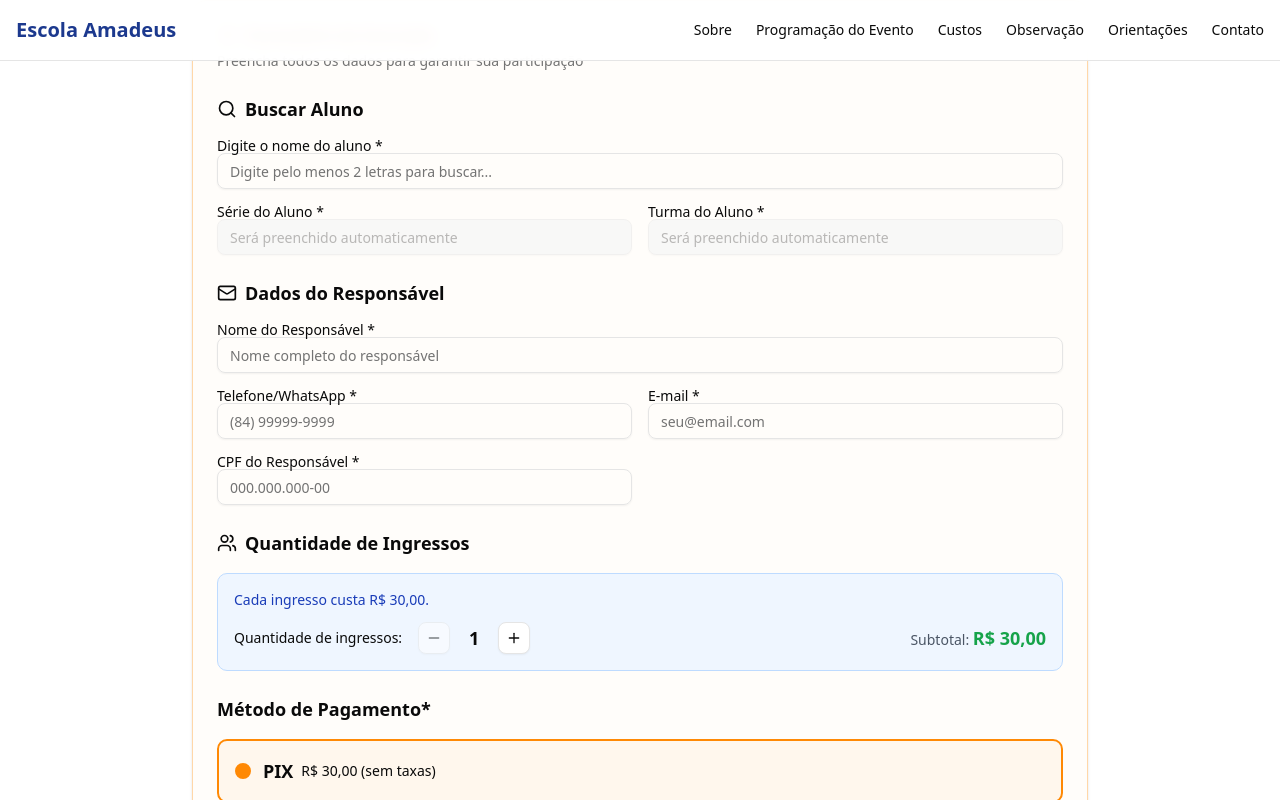
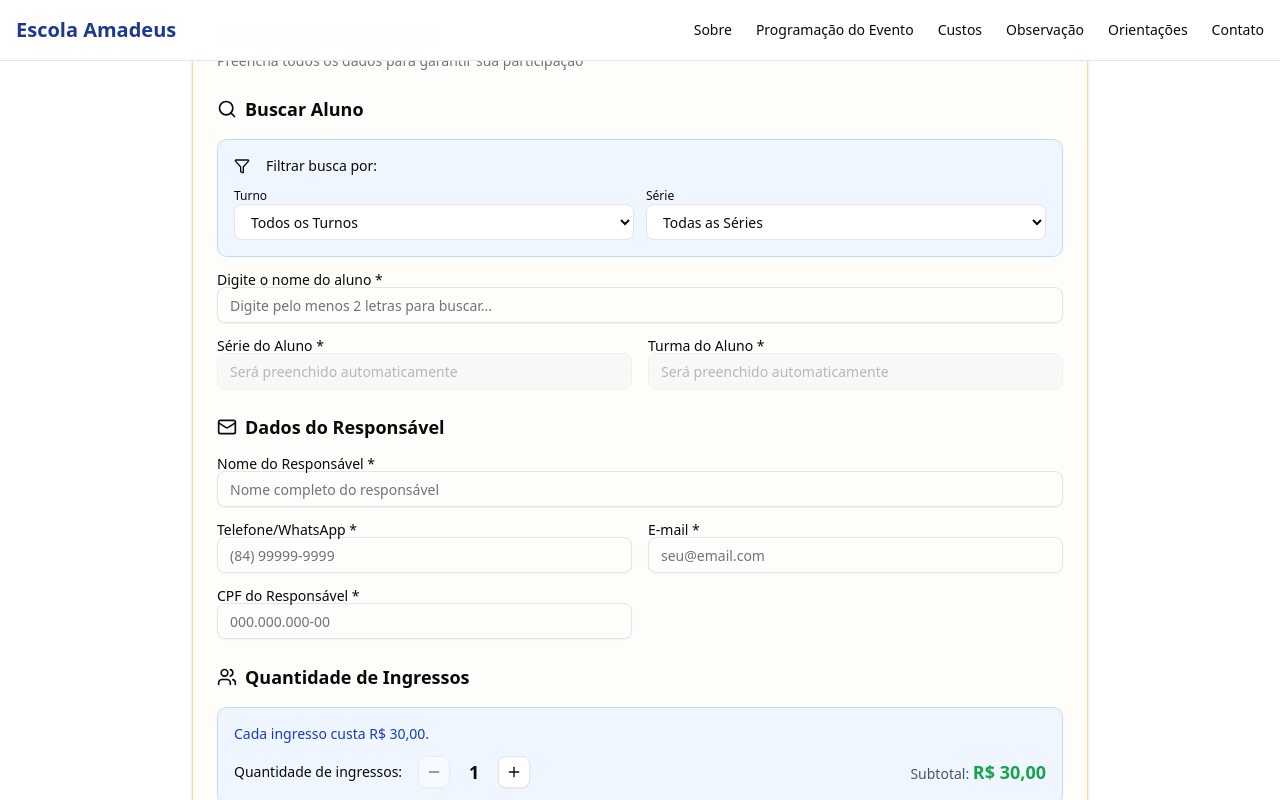
Before and after one commit to pedrologapp/amadeus2025atodenatal1, a React (Vite) app: page / in a window 1280 px wide. Both pictures are taken after a click on the button "Realizar Inscrição e Pagamento". Shown: the part 3211-4011 px from the top of the page. Built offline with nearby package versions, Linux system fonts and the light colour scheme.

Commit message:
Update App.jsx

```diff
--- a/src/App.jsx
+++ b/src/App.jsx
@@ -6,7 +6,7 @@ import { Badge } from './components/ui/badge';
 import { Separator } from './components/ui/separator';
 import { Input } from './components/ui/input';
 import { Label } from './components/ui/label';
-import { supabase } from './supabaseClient'; // NOVO: Import do Supabase
+import { supabase } from './supabaseClient';
 
 import {
   MapPin,
@@ -31,7 +31,8 @@ import {
   Utensils,
   XCircle,
   AlertTriangle,
-  Search
+  Search,
+  Filter
 } from 'lucide-react';
 
 // Importando as imagens
@@ -40,6 +41,10 @@ import interiorImage2 from './assets/happy2.JPG';
 import jardimImage from './assets/happy3.JPG';
 
 function App() {
+  // ⚙️ CONFIGURAÇÃO - Defina aqui quais turnos e séries o cliente pode pesquisar
+  const TURNOS_DISPONIVEIS = ['Manhã']; // ← EDITE AQUI com os turnos do seu banco = ['Manhã', 'Tarde'];
+  const SERIES_DISPONIVEIS = ['Grupo IV','Grupo V', 'Maternal(3)', 'Maternalzinho(2)', '1º Ano', '2º Ano', '3º Ano', '4º Ano', '5º Ano']; // ← EDITE AQUI com as séries do seu banco
+
   // Estados para o formulário
   const [showForm, setShowForm] = useState(false);
   const [formData, setFormData] = useState({
@@ -60,12 +65,16 @@ function App() {
   const [cpfError, setCpfError] = useState('');
   const [cpfValid, setCpfValid] = useState(false);
 
-  // NOVO: Estados para busca de alunos no Supabase
+  // Estados para busca de alunos no Supabase
   const [studentSearch, setStudentSearch] = useState('');
   const [studentsList, setStudentsList] = useState([]);
   const [showStudentDropdown, setShowStudentDropdown] = useState(false);
   const [selectedStudent, setSelectedStudent] = useState(null);
   const [isSearching, setIsSearching] = useState(false);
+
+  // NOVO: Estados para filtros de turno e série
+  const [selectedTurno, setSelectedTurno] = useState('');
+  const [selectedSerie, setSelectedSerie] = useState('');
 
   // Estado para quantidade de ingressos
   const [ticketQuantity, setTicketQuantity] = useState(1);
@@ -109,7 +118,7 @@ function App() {
     }, 100);
   };
 
-  // NOVO: Função para buscar alunos no Supabase
+  // Função para buscar alunos no Supabase COM FILTROS
   const searchStudents = async (searchTerm) => {
     if (searchTerm.length < 2) {
       setStudentsList([]);
@@ -119,10 +128,22 @@ function App() {
 
     setIsSearching(true);
     try {
-      const { data, error } = await supabase
+      let query = supabase
         .from('alunos')
         .select('*')
-        .ilike('nome_completo', `%${searchTerm}%`)
+        .ilike('nome_completo', `%${searchTerm}%`);
+
+      // Aplicar filtro de turno se selecionado
+      if (selectedTurno) {
+        query = query.eq('turno', selectedTurno);
+      }
+
+      // Aplicar filtro de série se selecionado
+      if (selectedSerie) {
+        query = query.eq('serie', selectedSerie);
+      }
+
+      const { data, error } = await query
         .order('nome_completo')
         .limit(10);
 
@@ -139,7 +160,7 @@ function App() {
     }
   };
 
-  // NOVO: Função para selecionar um aluno
+  // Função para selecionar um aluno
   const selectStudent = (student) => {
     setSelectedStudent(student);
     setFormData(prev => ({
@@ -153,7 +174,7 @@ function App() {
     setStudentsList([]);
   };
 
-  // NOVO: Função para lidar com mudança no campo de busca
+  // Função para lidar com mudança no campo de busca
   const handleStudentSearchChange = (e) => {
     const value = e.target.value;
     setStudentSearch(value);
@@ -171,7 +192,14 @@ function App() {
     }
   };
 
-  // NOVO: Limpar seleção de aluno
+  // NOVO: Refazer busca quando filtros mudarem
+  const handleFilterChange = () => {
+    if (studentSearch.length >= 2) {
+      searchStudents(studentSearch);
+    }
+  };
+
+  // Limpar seleção de aluno
   const clearStudentSelection = () => {
     setSelectedStudent(null);
     setStudentSearch('');
@@ -183,6 +211,15 @@ function App() {
     }));
     setShowStudentDropdown(false);
     setStudentsList([]);
+  };
+
+  // Limpar filtros
+  const clearFilters = () => {
+    setSelectedTurno('');
+    setSelectedSerie('');
+    if (studentSearch.length >= 2) {
+      searchStudents(studentSearch);
+    }
   };
 
   const calculatePrice = () => {
@@ -625,7 +662,7 @@ function App() {
             </CardContent>
           </Card>
 
-          {/* FORMULÁRIO COM BUSCA DE ALUNOS */}
+          {/* FORMULÁRIO COM FILTROS */}
           {showForm && (
             <Card id="formulario-inscricao" className="border-orange-200 bg-orange-50/30">
               <CardHeader>
@@ -640,12 +677,91 @@ function App() {
               <CardContent>
                 <form onSubmit={handleSubmit} className="space-y-6">
 
-                  {/* NOVO: BUSCA DE ALUNO */}
+                  {/* BUSCA DE ALUNO COM FILTROS */}
                   <div>
                     <h3 className="text-lg font-semibold mb-4 flex items-center">
                       <Search className="mr-2 h-5 w-5" />
                       Buscar Aluno
                     </h3>
+
+                    {/* FILTROS DE TURNO E SÉRIE */}
+                    <div className="mb-4 p-4 bg-blue-50 rounded-lg border border-blue-200">
+                      <div className="flex items-center justify-between mb-3">
+                        <Label className="text-sm font-medium flex items-center">
+                          <Filter className="h-4 w-4 mr-2" />
+                          Filtrar busca por:
+                        </Label>
+                        {(selectedTurno || selectedSerie) && (
+                          <Button
+                            type="button"
+                            variant="ghost"
+                            size="sm"
+                            onClick={clearFilters}
+                            className="text-xs text-blue-600 hover:text-blue-800"
+                          >
+                            <X className="h-3 w-3 mr-1" />
+                            Limpar filtros
+                          </Button>
+                        )}
+                      </div>
+
+                      <div className="grid grid-cols-1 md:grid-cols-2 gap-3">
+                        {/* Filtro de Turno */}
+                        <div>
+                          <Label htmlFor="filterTurno" className="text-xs">Turno</Label>
+                          <select
+                            id="filterTurno"
+                            value={selectedTurno}
+                            onChange={(e) => {
+                              setSelectedTurno(e.target.value);
+                              setTimeout(handleFilterChange, 100);
+                            }}
+                            className="w-full h-9 px-3 rounded-md border border-input bg-white text-sm"
+                          >
+                            <option value="">Todos os Turnos</option>
+                            {TURNOS_DISPONIVEIS.map(turno => (
+                              <option key={turno} value={turno}>{turno}</option>
+                            ))}
+                          </select>
+                        </div>
+
+                        {/* Filtro de Série */}
+                        <div>
+                          <Label htmlFor="filterSerie" className="text-xs">Série</Label>
+                          <select
+                            id="filterSerie"
+                            value={selectedSerie}
+                            onChange={(e) => {
+                              setSelectedSerie(e.target.value);
+                              setTimeout(handleFilterChange, 100);
+                            }}
+                            className="w-full h-9 px-3 rounded-md border border-input bg-white text-sm"
+                          >
+                            <option value="">Todas as Séries</option>
+                            {SERIES_DISPONIVEIS.map(serie => (
+                              <option key={serie} value={serie}>{serie}</option>
+                            ))}
+                          </select>
+                        </div>
+                      </div>
+
+                      {/* Indicador de filtros ativos */}
+                      {(selectedTurno || selectedSerie) && (
+                        <div className="mt-3 flex flex-wrap gap-2">
+                          {selectedTurno && (
+                            <Badge variant="secondary" className="text-xs">
+                              Turno: {selectedTurno}
+                            </Badge>
+                          )}
+                          {selectedSerie && (
+                            <Badge variant="secondary" className="text-xs">
+                              Série: {selectedSerie}
+                            </Badge>
+                          )}
+                        </div>
+                      )}
+                    </div>
+
                     <div className="space-y-4">
                       <div className="relative">
                         <Label htmlFor="studentSearch">Digite o nome do aluno *</Label>
@@ -674,7 +790,7 @@ function App() {
                                 ✓ Aluno selecionado: {selectedStudent.nome_completo}
                               </span>
                               <span className="text-xs text-green-700">
-                                {selectedStudent.serie} - Turma {selectedStudent.turma}
+                                {selectedStudent.serie} - Turma {selectedStudent.turma} - Turno: {selectedStudent.turno}
                               </span>
                             </div>
                             <Button
@@ -700,7 +816,7 @@ function App() {
                               >
                                 <div className="font-medium text-sm">{student.nome_completo}</div>
                                 <div className="text-xs text-gray-600 mt-1">
-                                  {student.serie} - Turma {student.turma}
+                                  {student.serie} - Turma {student.turma} - {student.turno}
                                 </div>
                               </div>
                             ))}
@@ -711,7 +827,10 @@ function App() {
                           <div className="mt-2 p-3 bg-yellow-50 rounded border border-yellow-200">
                             <p className="text-sm text-yellow-800 flex items-center">
                               <AlertTriangle className="h-4 w-4 mr-2" />
-                              Nenhum aluno encontrado. Verifique o nome digitado.
+                              {(selectedTurno || selectedSerie) ?
+                                'Nenhum aluno encontrado com esses filtros. Tente ajustar os filtros ou verifique o nome.' :
+                                'Nenhum aluno encontrado. Verifique o nome digitado.'
+                              }
                             </p>
                           </div>
                         )}
```
